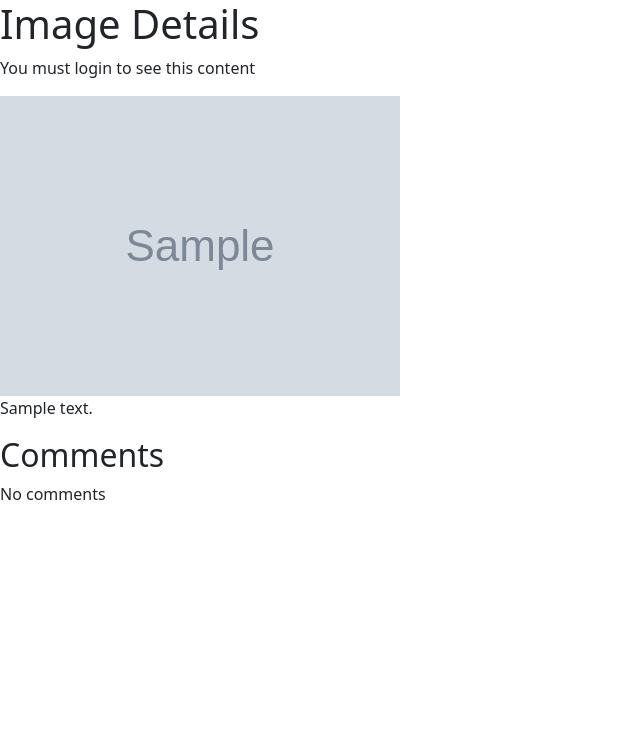
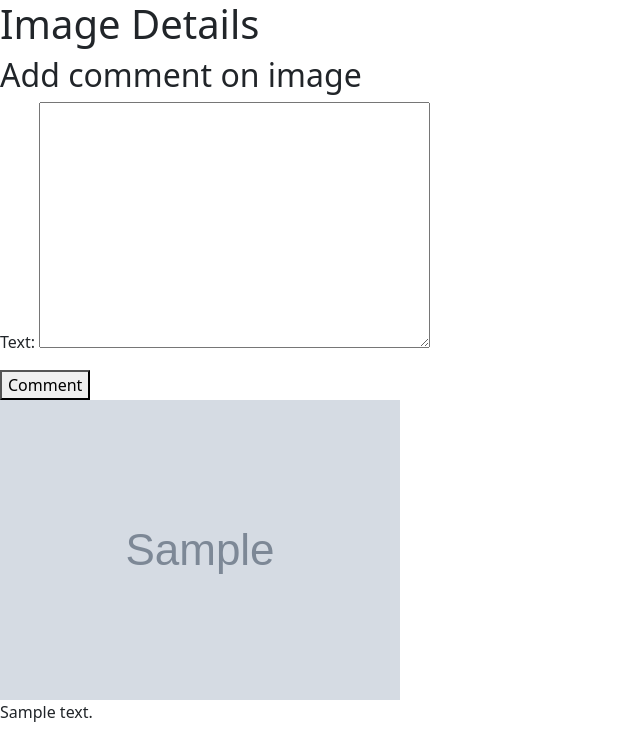
Before and after one commit to nattynerdy/text_analyzer, a Django app: page /image/1 in a window 1280 px wide. Shown: the top 738 px of the page, without its empty margins (0-640 px from the left). Before the commit the page ends 500 px from the top, so only its background shows below. Run offline with Django 5.2, Linux system fonts and the light colour scheme; a user stored in the database is signed in; tables that the repository leaves empty hold one stand-in row (values such as "Sample post"); grey boxes marked "Sample" are stand-in pictures; parts of the project's set-up code (start-up, migrations or seed data) failed here and were passed over; some libraries are stand-ins or nearby versions.

Commit message:
Everything works now

```diff
--- a/images/templates/detail.html
+++ b/images/templates/detail.html
@@ -6,7 +6,7 @@
 
 {% block content %}
     <h1>Image Details</h1>
-    {% if user.isauthenticated %}
+    {% if user.is_authenticated %}
         <h2>Add comment on image</h2>
         <form method="POST" action="{% url 'add_comment' image_upload.id %}">
             {% csrf_token %}
@@ -14,12 +14,12 @@
             <button type="submit">Comment</button>
         </form>
     {% else %}
-        <p>You must login to see this content</p>
+        <p>You must <a href="{% url "login" %}">login</a> to see this content</p>
     {% endif %}
     <img src="{{ image_upload.image.url }}" alt="User-uploaded image containing text described below">
     <p>{{ image_upload.text }}</p>
     <h2>Comments</h2>
-    {% for comment in image.comments.all %}
+    {% for comment in image_upload.comments.all %}
         <div>
             <h3>{{ comment.author.username|default:"anonymous" }}</h3>
             <p>{{ comment.text }}</p>
--- a/images/views.py
+++ b/images/views.py
@@ -4,6 +4,7 @@ from django.contrib.auth import authenticate, login
 from django.http import HttpRequest
 from images.forms import ImageForm, LoginForm
 from images.models import ImageUpload
+from comments.forms import CommentForm
 from api import google
 import logging
 
@@ -79,8 +80,10 @@ def one_image(request, id):
         logging.debug("Entered into view function for loading image detail page")
         image = get_object_or_404(ImageUpload, id=id)
         logging.info("Retrieved image object with id", id)
+        form = CommentForm()
         context = {
-            "image_upload": image
+            "image_upload": image,
+            "form": form
         }
         logging.debug("About to render page")
         return render(request, "detail.html", context)
--- a/worksheet/urls.py
+++ b/worksheet/urls.py
@@ -11,6 +11,7 @@ def redirect_to_list_images(request):
 
 urlpatterns = [
     path("", redirect_to_list_images, name="home_page"),
+    path("login", images.user_login, name="login"),
     path("admin/", admin.site.urls),
     path("analyze-image", images.analyze_image, name="analyze_image"),
     path("images", images.all_images, name="images"),
```
Also changed, not shown: comments/views.py (+7 -3 lines).
